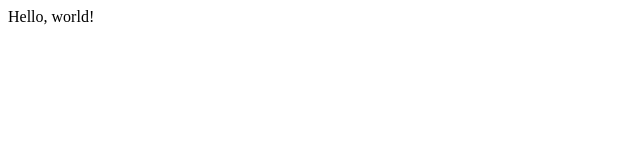
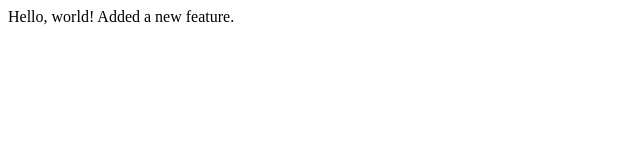
Before and after one commit to bpaulo/-cs50lecture1, a plain HTML site: page index.html in a window 1280 px wide. Shown: the whole page, without its empty margins (0-640 px from the left). Drawn offline with Linux system fonts and the light colour scheme.

Commit message:
Added another line.

```diff
--- a/index.html
+++ b/index.html
@@ -4,5 +4,6 @@
 </head>
 <body>
     Hello, world!
+    Added a new feature.
 </body>
 </html>
```
Also changed, not shown: 1 other file.
